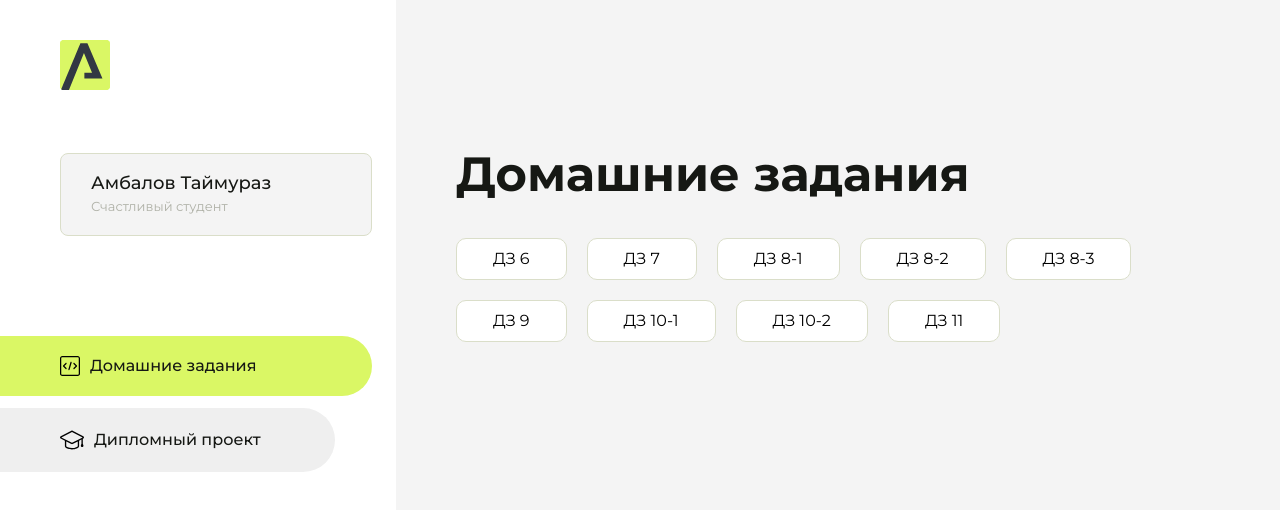
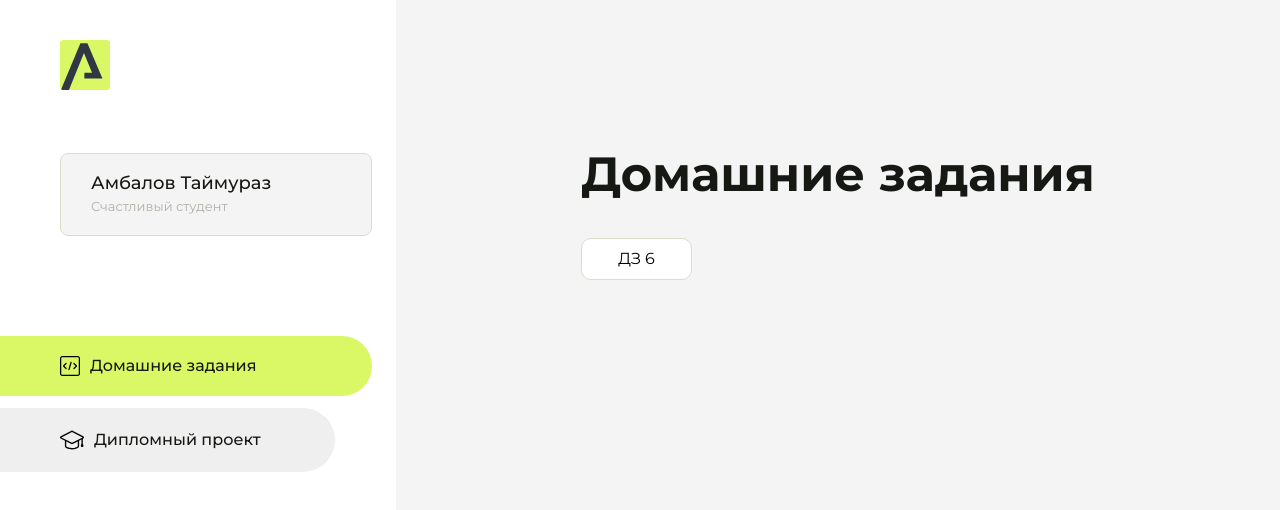
Before and after one commit to TamyAmbal/homework, a plain HTML site: page index.html in a window 1280 px wide. Drawn offline with Linux system fonts and the light colour scheme.

Commit message:
Update index.html

```diff
--- a/index.html
+++ b/index.html
@@ -93,32 +93,9 @@
                 <div class="content__title">Домашние задания</div>
                 <ul class="content__list">
                     <li class="content__list-item">
-                        <a href="lesson-54-layout/index.html">ДЗ 6</a>
+                        <a href="ДЗ 1 Статья/index.html">ДЗ 6</a>
                     </li>
-                    <li class="content__list-item">
-                        <a href="lesson-64 ДЗ БЭМ/index.html">ДЗ 7</a>
-                    </li>
-                    <li class="content__list-item">
-                        <a href="before-after-71/index.html">ДЗ 8-1</a>
-                    </li>
-                    <li class="content__list-item">
-                        <a href="ДЗ-8-1-Трансформация элементов/index.html">ДЗ 8-2</a>
-                    </li>
-                     <li class="content__list-item">
-                        <a href="transition-8-2/index.html">ДЗ 8-3</a>
-                    </li>
-                    <li class="content__list-item">
-                        <a href="lesson-86-layout Первый макет/index.html">ДЗ 9</a>
-                    </li>
-                    <li class="content__list-item">
-                        <a href="lesson 108 Функции/index.html">ДЗ 10-1</a>
-                    </li>
-                    <li class="content__list-item">
-                        <a href="lesson 109 Объекты/index.html">ДЗ 10-2</a>
-                    </li>
-                    <li class="content__list-item">
-                        <a href="lesson 113 Практика/index.html">ДЗ 11</a>
-                    </li>
+
                 </ul>
             </div>
             <div class="content__block hidden" id="diplomBlock">
```
